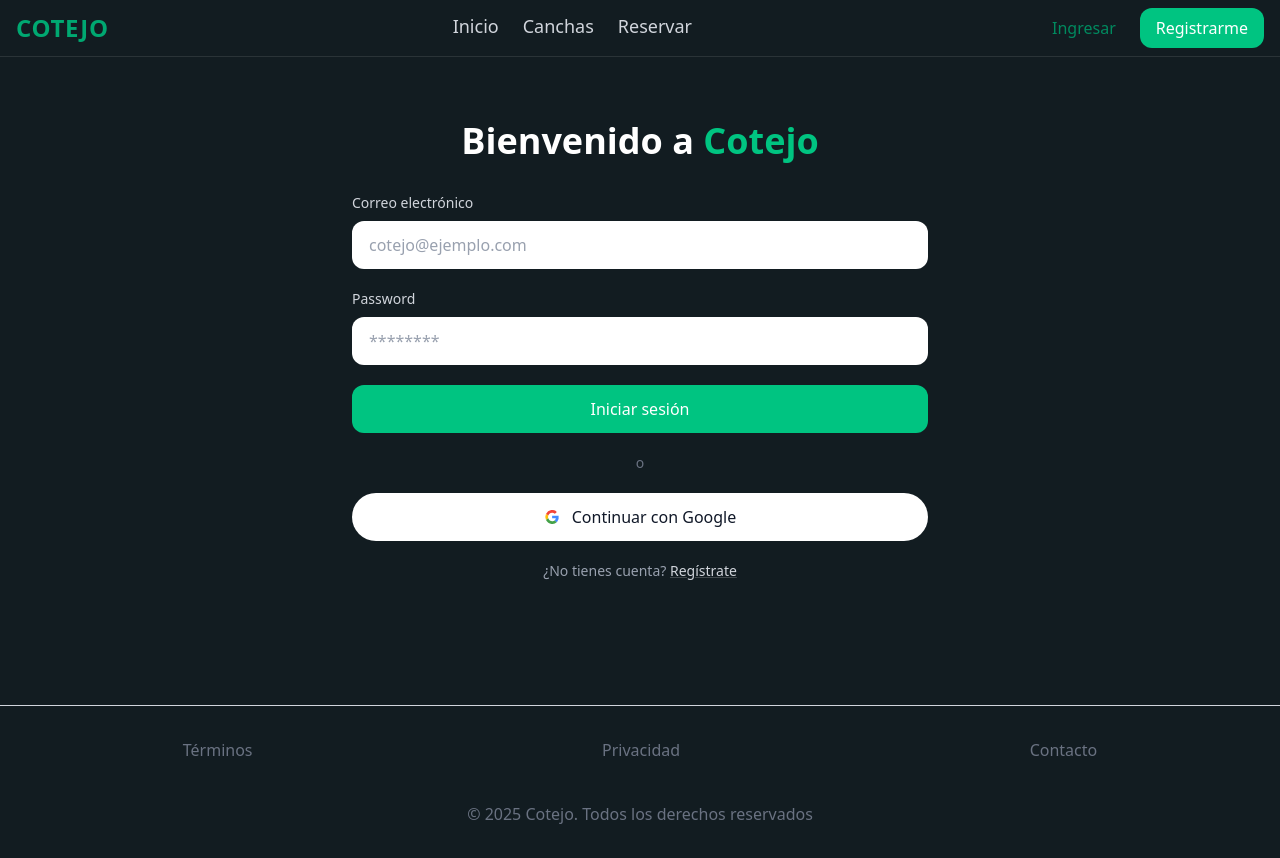
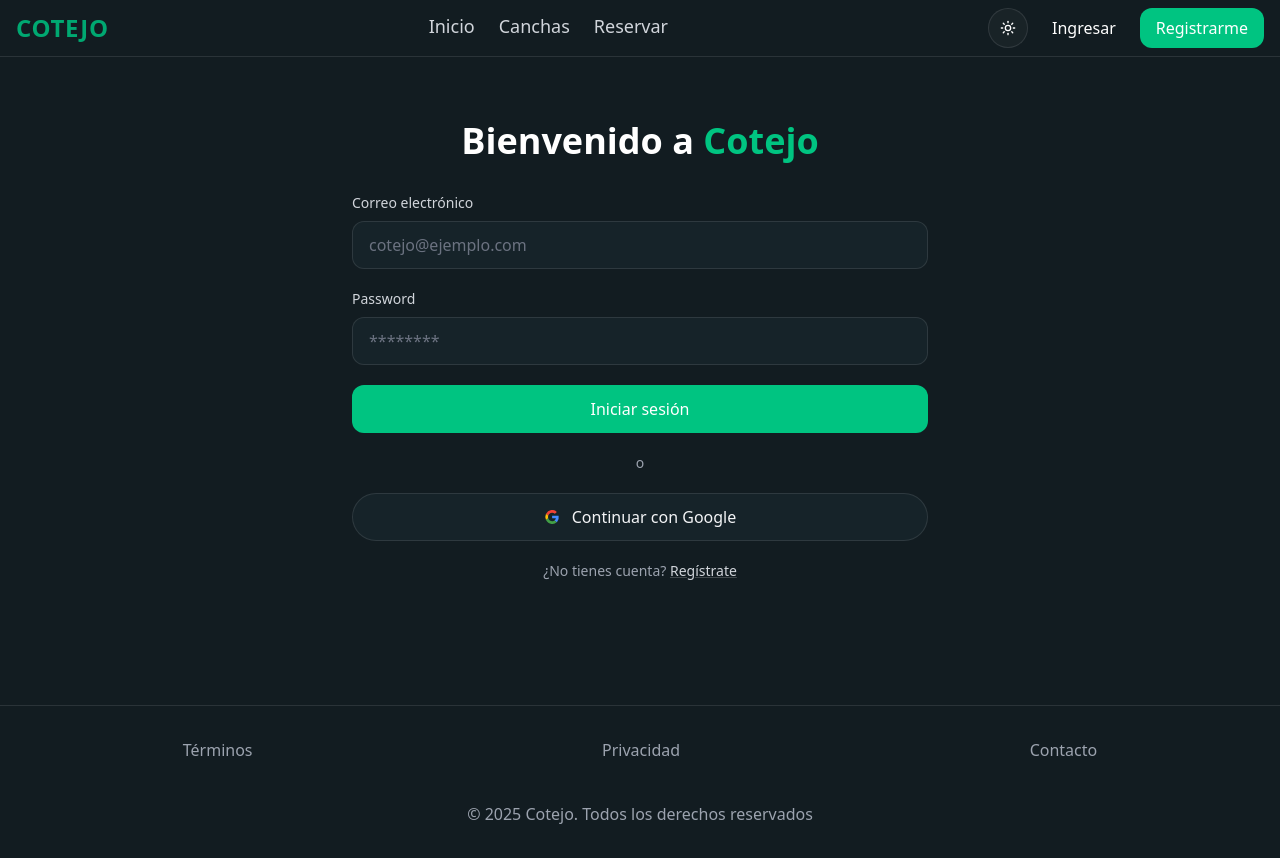
Before and after one commit to Osorio3408/cotejo-frontend, a React (Vite) app: page /login in a window 1280 px wide. Built offline with nearby package versions, Linux system fonts and the light colour scheme.

Commit message:
feat(theme): add persistent light mode and improve contrast

```diff
--- a/src/components/common/Footer.tsx
+++ b/src/components/common/Footer.tsx
@@ -1,7 +1,7 @@
 export default function Footer() {
   return (
-    <footer className="border-t mt-10 bg-main-bg">
-      <div className="mx-auto max-w-7xl px-4 py-8 text-base text-gray-500 flex flex-col  gap-10 sm:items-center justify-between">
+    <footer className="mt-10 border-t border-[var(--app-border)] bg-main-bg">
+      <div className="mx-auto flex max-w-7xl flex-col justify-between gap-10 px-4 py-8 text-base app-muted sm:items-center">
         <div className="flex justify-around w-full gap-4">
           <a className="hover:text-brand-600" href="#">
             Términos
@@ -16,5 +16,5 @@
         <div className="text-center">© {new Date().getFullYear()} Cotejo. Todos los derechos reservados</div>
       </div>
     </footer>
-  );
+  )
 }
--- a/src/components/common/Navbar.tsx
+++ b/src/components/common/Navbar.tsx
@@ -1,20 +1,22 @@
-import { NavLink, Link } from "react-router-dom";
-import { Button } from "@/components/ui/Button";
+import { Link, NavLink } from "react-router-dom"
+import { Moon, Sun } from "lucide-react"
+import { Button } from "@/components/ui/Button"
+import { useTheme } from "@/components/common/ThemeProvider"
 
 export default function Navbar() {
+  const { theme, toggleTheme } = useTheme()
+
   return (
-    <header className="sticky top-0 z-10 bg-main-bg border-b border-white/10">
-      <div className="mx-auto max-w-7xl px-4 h-14 flex items-center justify-between">
-        {/* Logo */}
+    <header className="sticky top-0 z-10 border-b border-[var(--app-border)] bg-main-bg">
+      <div className="mx-auto flex h-14 max-w-7xl items-center justify-between px-4">
         <NavLink
           to="/"
-          className="font-extrabold text-2xl text-brand-600 tracking-wide"
+          className="text-2xl font-extrabold tracking-wide text-brand-600"
         >
           COTEJO
         </NavLink>
 
-        {/* Nav links */}
-        <nav className="hidden sm:flex gap-6 text-lg">
+        <nav className="hidden gap-6 text-lg sm:flex">
           {[
             { path: "/", label: "Inicio" },
             { path: "/fields", label: "Canchas" },
@@ -27,9 +29,7 @@
               className={({ isActive }) =>
                 [
                   "relative pb-1 transition-colors",
-                  isActive
-                    ? "text-brand-500"
-                    : "text-gray-300 hover:text-brand-500",
+                  isActive ? "text-brand-500" : "app-text hover:text-brand-500",
                 ].join(" ")
               }
             >
@@ -45,8 +45,20 @@
           ))}
         </nav>
 
-        {/* Botones de auth */}
-        <div className="flex gap-2">
+        <div className="flex items-center gap-2">
+          <button
+            type="button"
+            onClick={toggleTheme}
+            className="inline-flex h-10 w-10 items-center justify-center rounded-full border border-[var(--app-border)] bg-[var(--app-surface)] text-[var(--app-heading)] transition hover:border-brand-400/40 hover:text-brand-500"
+            aria-label={`Cambiar a tema ${theme === "dark" ? "claro" : "oscuro"}`}
+            title={`Tema ${theme === "dark" ? "claro" : "oscuro"}`}
+          >
+            {theme === "dark" ? (
+              <Sun className="h-4 w-4" />
+            ) : (
+              <Moon className="h-4 w-4" />
+            )}
+          </button>
           <Link to="/login">
             <Button variant="ghost">Ingresar</Button>
           </Link>
@@ -56,5 +68,5 @@
         </div>
       </div>
     </header>
-  );
+  )
 }
--- /dev/null
+++ b/src/components/common/ThemeProvider.tsx
@@ -0,0 +1,60 @@
+import {
+  createContext,
+  useContext,
+  useEffect,
+  useMemo,
+  useState,
+  type PropsWithChildren,
+} from "react"
+
+type Theme = "dark" | "light"
+
+type ThemeContextValue = {
+  theme: Theme
+  toggleTheme: () => void
+}
+
+const STORAGE_KEY = "cotejo-theme"
+
+const ThemeContext = createContext<ThemeContextValue | null>(null)
+
+function getInitialTheme(): Theme {
+  if (typeof window === "undefined") return "dark"
+
+  const savedTheme = window.localStorage.getItem(STORAGE_KEY)
+  if (savedTheme === "dark" || savedTheme === "light") {
+    return savedTheme
+  }
+
+  return "dark"
+}
+
+export function ThemeProvider({ children }: PropsWithChildren) {
+  const [theme, setTheme] = useState<Theme>(getInitialTheme)
+
+  useEffect(() => {
+    document.documentElement.dataset.theme = theme
+    window.localStorage.setItem(STORAGE_KEY, theme)
+  }, [theme])
+
+  const value = useMemo<ThemeContextValue>(
+    () => ({
+      theme,
+      toggleTheme: () =>
+        setTheme((currentTheme) => (currentTheme === "dark" ? "light" : "dark")),
+    }),
+    [theme]
+  )
+
+  return <ThemeContext.Provider value={value}>{children}</ThemeContext.Provider>
+}
+
+export function useTheme() {
+  const context = useContext(ThemeContext)
+
+  if (!context) {
+    throw new Error("useTheme must be used within ThemeProvider")
+  }
+
+  return context
+}
--- a/src/components/ui/AuthInput.tsx
+++ b/src/components/ui/AuthInput.tsx
@@ -7,13 +7,12 @@
 export const AuthInput = forwardRef<HTMLInputElement, Props>(
   ({ label, className = "", ...props }, ref) => (
     <label className="grid gap-2">
-      {label && <span className="text-sm text-gray-300">{label}</span>}
+      {label && <span className="text-sm app-text">{label}</span>}
       <input
         ref={ref}
         className={[
           "h-12 w-full rounded-xl",
-          "bg-white text-gray-900 placeholder:text-gray-400",
-          "px-4 outline-none border border-white/10",
+          "app-input px-4 outline-none border",
           "focus:ring-2 focus:ring-brand-300",
           className,
         ].join(" ")}
--- a/src/components/ui/Button.tsx
+++ b/src/components/ui/Button.tsx
@@ -10,8 +10,8 @@
     const base = "hover:cursor-pointer inline-flex items-center justify-center rounded-xl px-4 py-2 text-l font-medium transition disabled:opacity-60 disabled:cursor-not-allowed shadow-soft"
     const styles = {
       primary: "bg-brand-500 text-white hover:bg-brand-600",
-      secondary: "bg-white text-brand-700 border border-brand-200 hover:bg-brand-50",
-      ghost: "bg-transparent hover:bg-brand-50 text-brand-700",
+      secondary: "border border-[var(--app-border)] bg-[var(--app-surface-strong)] text-[var(--app-heading)] hover:bg-brand-50/70",
+      ghost: "bg-transparent text-[var(--app-heading)] hover:bg-brand-50/70",
     }[variant]
     return (
       <button ref={ref} className={`${base} ${styles} ${className}`} {...props}>
--- a/src/components/ui/GoogleButton.tsx
+++ b/src/components/ui/GoogleButton.tsx
@@ -6,10 +6,9 @@
       {...props}
       className={[
         "h-12 w-full rounded-full",
-        "bg-white text-gray-900",
-        "border border-white/10",
+        "app-input border",
         "inline-flex items-center justify-center gap-3",
-        "font-medium transition hover:bg-gray-50",
+        "font-medium transition hover:bg-[var(--app-surface-strong)]",
       ].join(" ")}
     >
       {/* logo google minimal */}
--- a/src/index.css
+++ b/src/index.css
@@ -19,6 +19,152 @@
   --color-brand-900: #0a5742;
 
   --color-main-bg: #121C21;
+}
+
+:root {
+  --app-bg: #121c21;
+  --app-surface: rgba(255, 255, 255, 0.03);
+  --app-surface-strong: rgba(255, 255, 255, 0.06);
+  --app-panel: rgba(0, 0, 0, 0.15);
+  --app-border: rgba(255, 255, 255, 0.1);
+  --app-heading: #ffffff;
+  --app-text: #d1d5db;
+  --app-muted: #9ca3af;
+  --app-soft: #6b7280;
+  --app-input-bg: #162329;
+  --app-input-text: #f3f4f6;
+  --app-input-placeholder: #6b7280;
+}
+
+[data-theme="light"] {
+  --color-brand-50: #eff6ff;
+  --color-brand-100: #dbeafe;
+  --color-brand-200: #bfdbfe;
+  --color-brand-300: #93c5fd;
+  --color-brand-400: #60a5fa;
+  --color-brand-500: #3b82f6;
+  --color-brand-600: #2563eb;
+  --color-brand-700: #1d4ed8;
+  --color-brand-800: #1e40af;
+  --color-brand-900: #1e3a8a;
+  --color-main-bg: #f4f8fc;
+
+  --app-bg: #f4f8fc;
+  --app-surface: rgba(255, 255, 255, 0.96);
+  --app-surface-strong: rgba(219, 234, 254, 0.98);
+  --app-panel: rgba(226, 232, 240, 0.82);
+  --app-border: rgba(148, 163, 184, 0.42);
+  --app-heading: #0f172a;
+  --app-text: #334155;
+  --app-muted: #475569;
+  --app-soft: #64748b;
+  --app-input-bg: #ffffff;
+  --app-input-text: #0f172a;
+  --app-input-placeholder: #94a3b8;
+}
+
+html,
+body,
+#root {
+  background-color: var(--app-bg);
+  color: var(--app-text);
+}
+
+body {
+  transition:
+    background-color 180ms ease,
+    color 180ms ease;
+}
+
+.text-white {
+  color: var(--app-heading) !important;
+}
+
+.text-gray-100,
+.text-gray-200,
+.text-gray-300 {
+  color: var(--app-text) !important;
+}
+
+.text-gray-400,
+.text-gray-500,
+.text-gray-600 {
+  color: var(--app-muted) !important;
+}
+
+.text-gray-700,
+.text-gray-900 {
+  color: var(--app-heading) !important;
+}
+
+.bg-main-bg {
+  background-color: var(--app-bg) !important;
+}
+
+.bg-white {
+  background-color: var(--app-input-bg) !important;
+}
+
+.bg-black\/15 {
+  background-color: var(--app-panel) !important;
+}
+
+[data-theme="light"] .border-white\/10 {
+  border-color: rgba(148, 163, 184, 0.35) !important;
+}
+
+[data-theme="light"] .bg-white\/\[0\.03\],
+[data-theme="light"] .bg-white\/\[0\.04\],
+[data-theme="light"] .bg-white\/\[0\.05\],
+[data-theme="light"] .bg-white\/\[0\.025\],
+[data-theme="light"] .bg-white\/10,
+[data-theme="light"] .bg-white\/5 {
+  background-color: rgba(255, 255, 255, 0.94) !important;
+}
+
+[data-theme="light"] .bg-brand-500\/10 {
+  background-color: rgba(59, 130, 246, 0.12) !important;
+}
+
+[data-theme="light"] .shadow-xl,
+[data-theme="light"] .shadow-2xl {
+  box-shadow: 0 18px 40px rgba(37, 99, 235, 0.08) !important;
+}
+
+.app-surface {
+  background-color: var(--app-surface);
+  border-color: var(--app-border);
+}
+
+.app-panel {
+  background-color: var(--app-panel);
+  border-color: var(--app-border);
+}
+
+.app-heading {
+  color: var(--app-heading);
+}
+
+.app-text {
+  color: var(--app-text);
+}
+
+.app-muted {
+  color: var(--app-muted);
+}
+
+.app-soft {
+  color: var(--app-soft);
+}
+
+.app-input {
+  background-color: var(--app-input-bg);
+  color: var(--app-input-text);
+  border-color: var(--app-border);
+}
+
+.app-input::placeholder {
+  color: var(--app-input-placeholder);
 }
 
 .range-slider::-webkit-slider-runnable-track {
@@ -53,6 +199,6 @@
 }
 
 select option {
-  background-color: var(--color-main-bg);
-  color: white;
+  background-color: var(--app-input-bg);
+  color: var(--app-input-text);
 }
--- a/src/layouts/AppLayout.tsx
+++ b/src/layouts/AppLayout.tsx
@@ -5,7 +5,7 @@
 
 export default function AppLayout() {
   return (
-    <div className="min-h-dvh bg-main-bg text-gray-300">
+    <div className="min-h-dvh bg-main-bg app-text">
       <ScrollToTop />
       <Navbar />
       <main className="mx-auto max-w-7xl px-4 py-6">
--- a/src/pages/fields/FieldDetailPage.tsx
+++ b/src/pages/fields/FieldDetailPage.tsx
@@ -252,7 +252,7 @@
   return (
     <div className="space-y-8 pb-8 md:space-y-10">
       <div className="grid gap-8 lg:grid-cols-[minmax(0,1fr)_360px] lg:items-start">
-        <div className="space-y-8">
+        <div className="space-y-8 lg:order-1">
           <section className="space-y-5">
             <div className="space-y-4">
               <div className="inline-flex items-center gap-2 rounded-full border border-brand-500/20 bg-brand-500/10 px-3 py-1 text-sm text-brand-300">
@@ -366,11 +366,11 @@
             </div>
           </section>
 
-          <div className="hidden lg:block">{reviewsSection}</div>
+          {reviewsSection}
 
         </div>
 
-        <aside className="lg:sticky lg:top-20">
+        <aside className="order-first lg:order-2 lg:sticky lg:top-20">
           <div className="space-y-4">
             <div className="grid gap-4 sm:grid-cols-3 lg:grid-cols-1">
               <div className="rounded-[1.5rem] border border-white/10 bg-white/[0.03] p-5">
@@ -530,7 +530,6 @@
           </div>
         </aside>
 
-        <div className="lg:hidden">{reviewsSection}</div>
       </div>
     </div>
   )
```
Also changed, not shown: src/App.tsx (+6 -3 lines), src/components/common/AppLoadingScreen.tsx (+6 -6 lines), src/pages/fields/components/MiniCalendar.tsx (+15 -6 lines).
